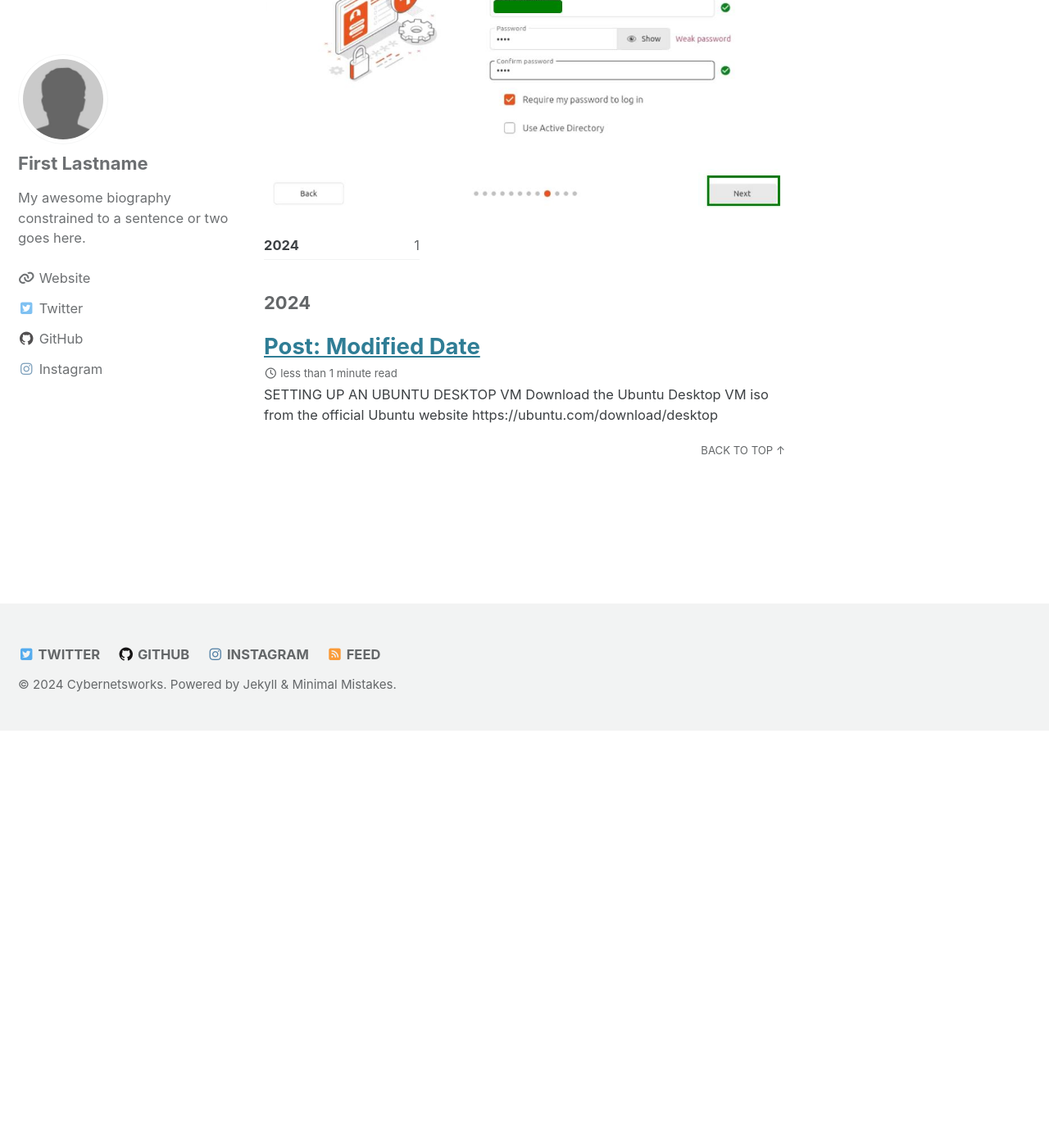
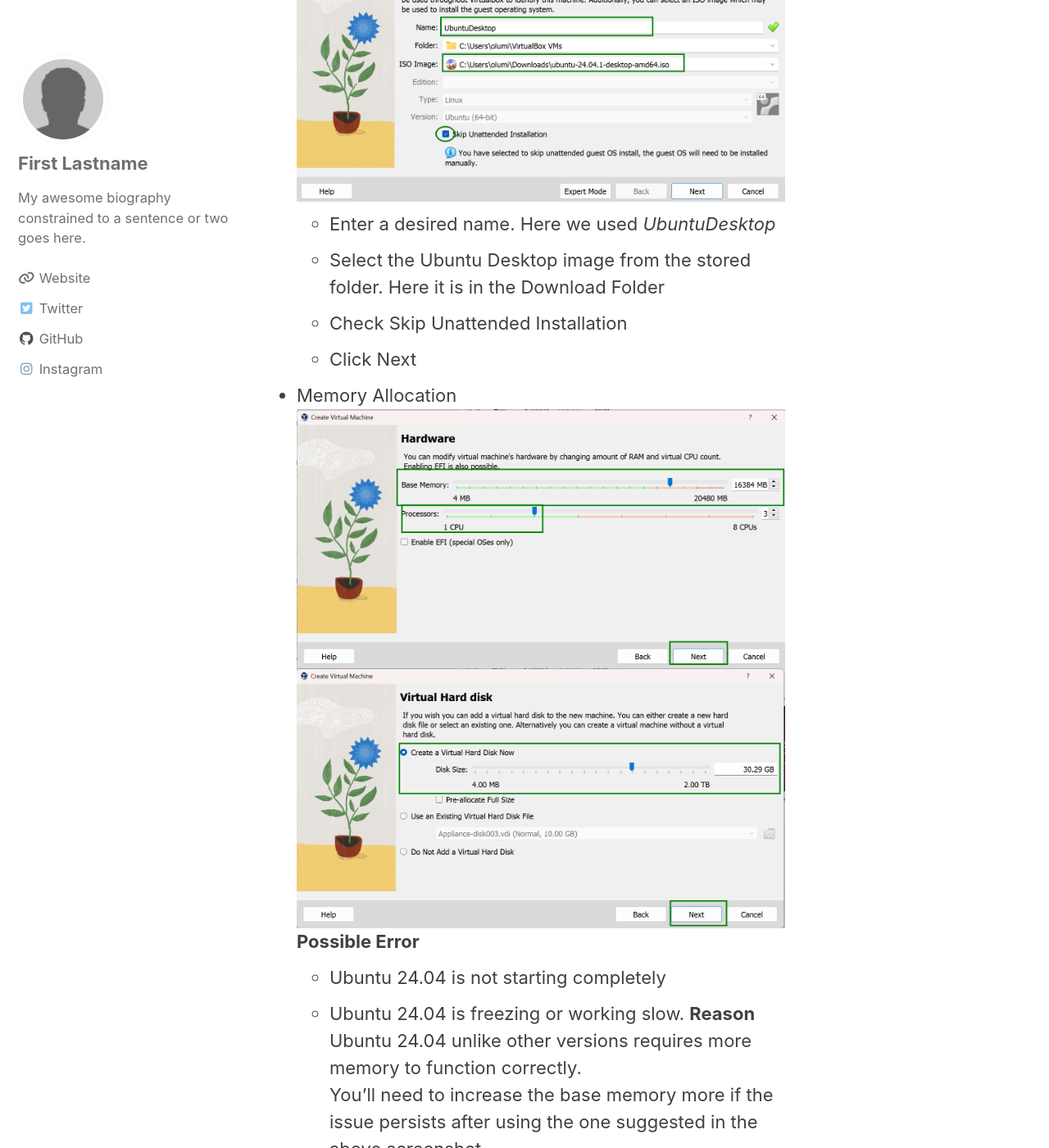
Before and after one commit to cybernetsworks/cybernetsworks.github.io, a Jekyll site: the page built from _posts/2024-11-08-ubuntuvmsetup.md, in a window 1280 px wide and 1400 px high, scrolled down 563 px. Shown: the whole window at 82% size. Built offline with Jekyll 4.4.1, drawn with Linux system fonts in a browser that asks for light colours; cached includes are drawn as plain includes; before the commit the page ends 1454 px from its top, so only the background shows below that; some of the changed text lies outside the part shown.

Commit message:
Update 2024-11-08-ubuntuvmsetup.md

```diff
--- a/_posts/2024-11-08-ubuntuvmsetup.md
+++ b/_posts/2024-11-08-ubuntuvmsetup.md
@@ -2,7 +2,7 @@
 layout: posts
 title: "Post: Modified Date"
 last_modified_at: 2024-11-09T16:20:02-05:00
-image: /assets/images/UbuntuDesktopInstall
+image: /assets/images/UbuntuDesktop-Interface.png
 categories:
   - Blog
 tags:
@@ -12,8 +12,26 @@
 ---
 
 ## SETTING UP AN UBUNTU DESKTOP VM
-Download the Ubuntu Desktop VM iso from the official Ubuntu website
+- Download the Ubuntu Desktop VM iso from the official Ubuntu website
 https://ubuntu.com/download/desktop
 
-**LAUNCH VIRTUALBOX**
-![Alt text](/assets/images/UbuntuDesktopInstall12.jpg)
+- Launch VirtualBox and click *NEW*
+  ![Alt text](/assets/images/UbuntuDesktopInstall0.png)
+- Fill in the requirements
+  ![Alt text](/assets/images/UbuntuDesktopInstall1.png)
+  - Enter a desired name. Here we used *UbuntuDesktop*
+  - Select the Ubuntu Desktop image from the stored folder. Here it is in the Download Folder
+  - Check Skip Unattended Installation
+  - Click Next
+- Memory Allocation
+  ![Alt text](/assets/images/UbuntuDesktopInstall2.png)
+  ![Alt text](/assets/images/UbuntuDesktopInstall3.png)
+   **Possible Error**
+    - Ubuntu 24.04 is not starting completely
+    - Ubuntu 24.04 is freezing or working slow.
+   **Reason**
+    Ubuntu 24.04 unlike other versions requires more memory to function correctly. <br>
+    You'll need to increase the base memory more if the issue persists after using the one suggested in the above screenshot.
+- Finalization
+  ![Alt text](/assets/images/UbuntuDesktopInstall4.png)
+  Confirm the setup and click *Finish* to complete the process.
```
